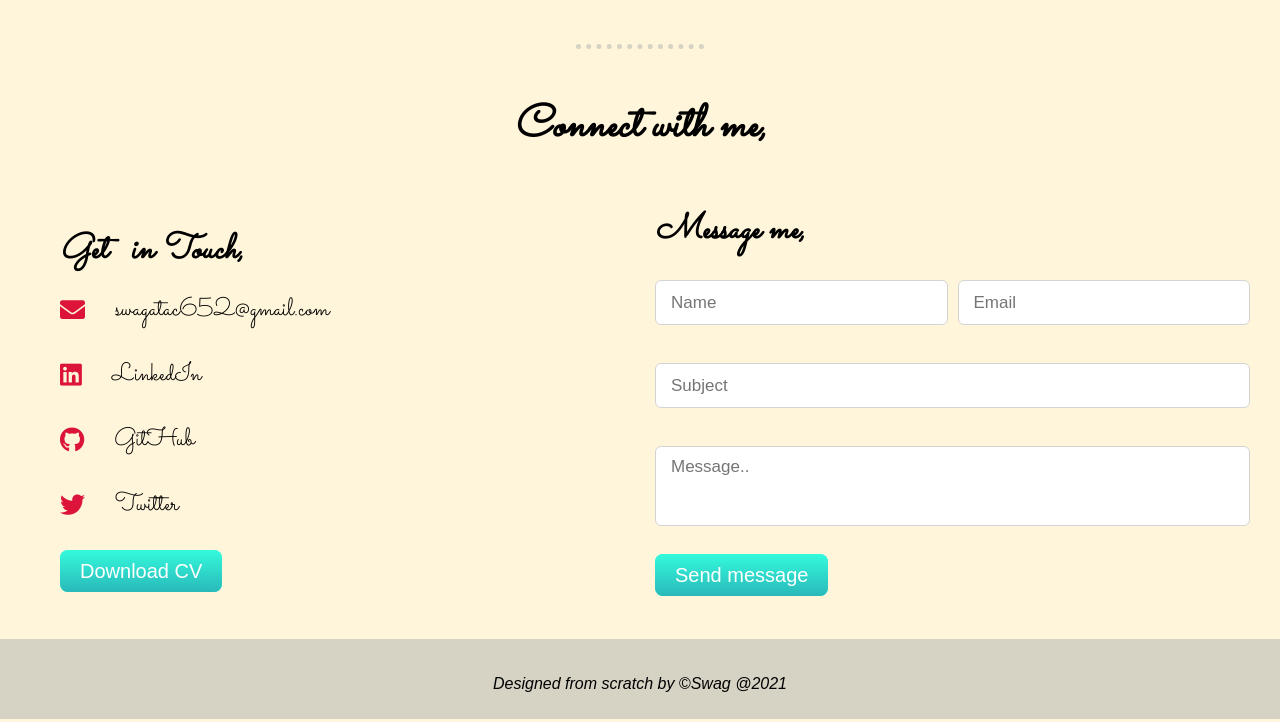
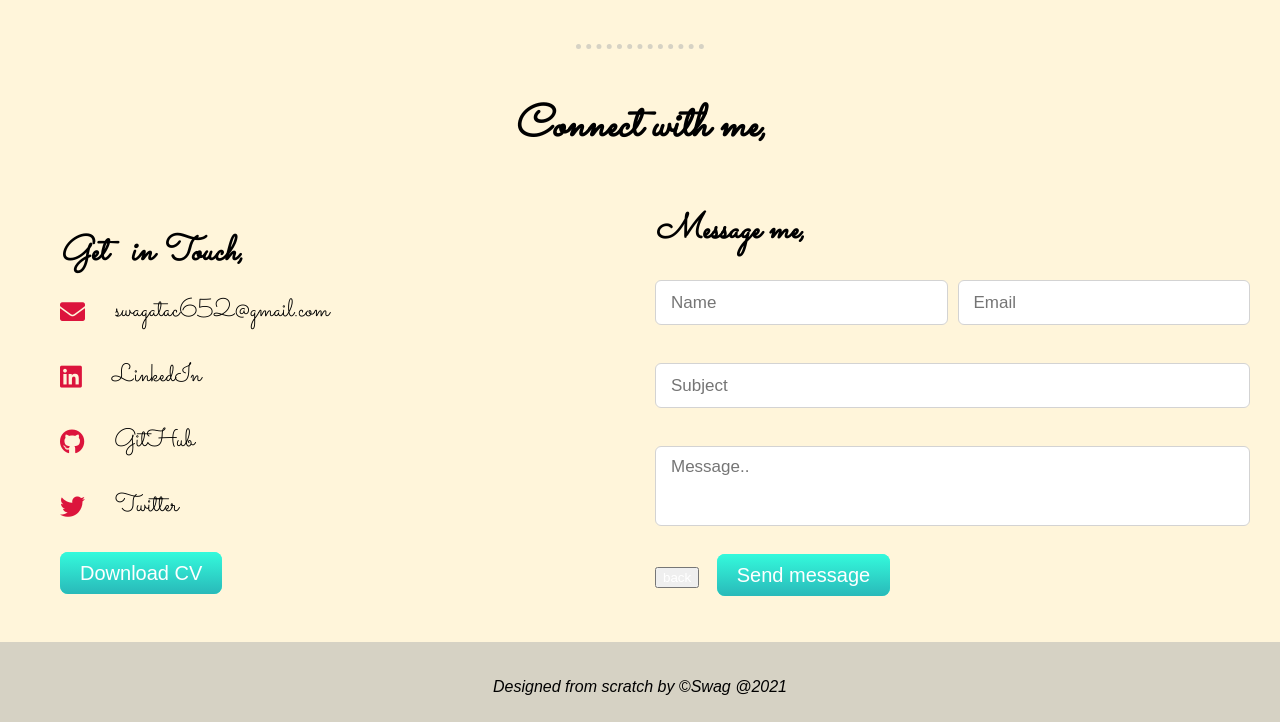
Before and after one commit to swagatac652/CV, a plain HTML site: page index.html in a window 1280 px wide. Shown: the part 4728-5450 px from the top of the page. Drawn offline with nearby package versions, Linux system fonts and the light colour scheme.

Commit message:
Update index.html

```diff
--- a/index.html
+++ b/index.html
@@ -399,6 +399,7 @@ All my projects are uploaded on GitHub.</pre>
                             <textarea cols="30" rows="10" placeholder="Message.." required></textarea>
                         </div>
                         <br>
+										 <button><a href="index.html">back</a></button>&nbsp; &nbsp;&nbsp;
                             <a class="button" href="mailto:swagatac652@gmail">Send message</a>
 
                     </form>
```
